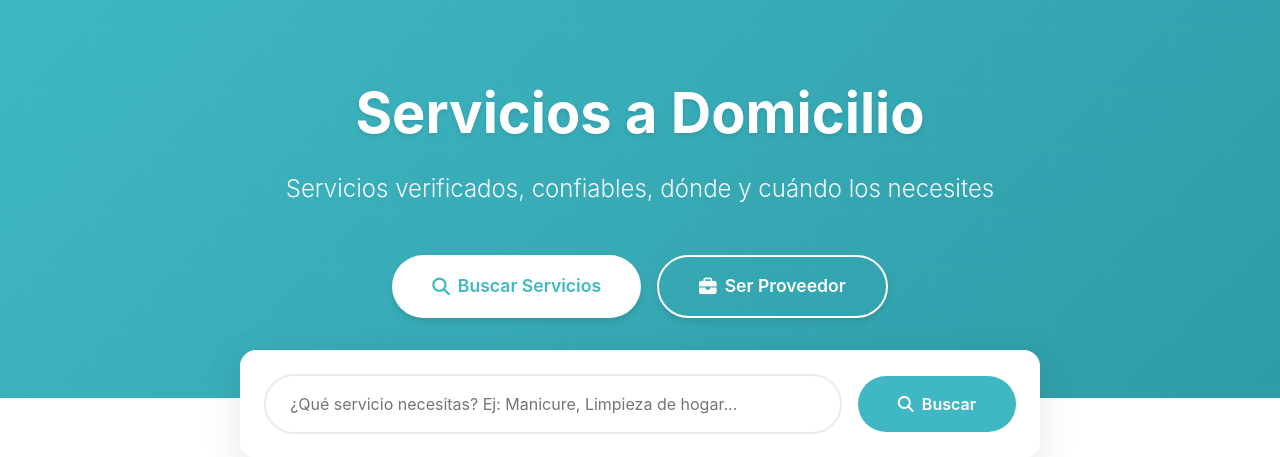
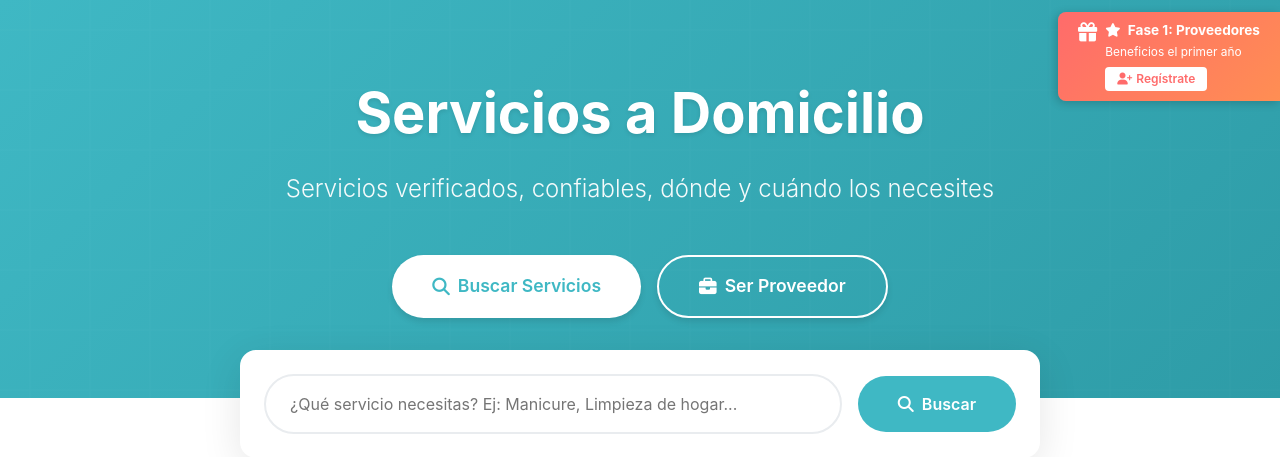
Before and after one commit to jimbuho/liberi_project, a Django app: page / in a window 1280 px wide. Shown: the part 68-525 px from the top of the page. Run offline with Django 5.2, Linux system fonts and the light colour scheme; data that the repository does not hold is empty; parts of the project's set-up code (start-up, migrations or seed data) failed here and were passed over.

Commit message:
Enlaces de privacidad

```diff
--- a/templates/base.html
+++ b/templates/base.html
@@ -256,6 +256,8 @@
                         <li><a href="{% url 'services_list' %}" class="text-white-50">Servicios</a></li>
                         <li><a href="{% url 'providers_list' %}" class="text-white-50">Proveedores</a></li>
                         <li><a href="{% url 'register_provider' %}" class="text-white-50">Ser Proveedor</a></li>
+                        <li><a href="{% url 'legal:terms_provider' %}" class="text-white-50">Términos de Uso</a></li>
+                        <li><a href="{% url 'legal:privacy_provider' %}" class="text-white-50">Política de Privacidad</a></li>
                     </ul>
                 </div>
                 <div class="col-md-4">
--- a/templates/home.html
+++ b/templates/home.html
@@ -2,7 +2,96 @@
 
 {% block title %}Liberi - Servicios a Domicilio{% endblock %}
 
+{% block extra_css %}
+<style>
+    /* Banner Fase 1 - Ribbon flotante */
+    .phase-ribbon {
+        position: fixed;
+        top: 80px;
+        right: 0;
+        background: linear-gradient(135deg, #FF6B6B 0%, #FF8E53 100%);
+        color: white;
+        padding: 10px 20px;
+        border-radius: 8px 0 0 8px;
+        box-shadow: -2px 2px 10px rgba(0,0,0,0.2);
+        z-index: 1000;
+        font-size: 0.85rem;
+        max-width: 280px;
+        transition: all 0.3s ease;
+    }
+
+    .phase-ribbon:hover {
+        max-width: 320px;
+        box-shadow: -3px 3px 15px rgba(0,0,0,0.3);
+    }
+
+    .phase-ribbon-icon {
+        font-size: 1.2rem;
+        margin-right: 8px;
+    }
+
+    .phase-ribbon-text {
+        line-height: 1.3;
+    }
+
+    .phase-ribbon-link {
+        display: inline-block;
+        margin-top: 8px;
+        background: white;
+        color: #FF6B6B;
+        padding: 4px 12px;
+        border-radius: 4px;
+        text-decoration: none;
+        font-size: 0.75rem;
+        font-weight: 600;
+        transition: all 0.2s ease;
+    }
+
+    .phase-ribbon-link:hover {
+        background: #f8f9fa;
+        color: #FF5252;
+        transform: scale(1.05);
+    }
+
+    @media (max-width: 768px) {
+        .phase-ribbon {
+            top: 70px;
+            font-size: 0.75rem;
+            padding: 8px 12px;
+            max-width: 220px;
+        }
+
+        .phase-ribbon-icon {
+            font-size: 1rem;
+        }
+
+        .phase-ribbon-link {
+            font-size: 0.7rem;
+            padding: 3px 8px;
+        }
+    }
+</style>
+{% endblock %}
+
 {% block content %}
+<!-- Banner Fase 1 - Ribbon Flotante -->
+<div class="phase-ribbon">
+    <div class="d-flex align-items-start">
+        <i class="fas fa-gift phase-ribbon-icon"></i>
+        <div class="phase-ribbon-text">
+            <strong class="d-block mb-1">
+                <i class="fas fa-star me-1"></i> Fase 1: Proveedores
+            </strong>
+            <small class="d-block">
+                Beneficios el primer año
+            </small>
+            <a href="https://liberi.app/register/provider/" class="phase-ribbon-link no-loader">
+                <i class="fas fa-user-plus me-1"></i>Regístrate
+            </a>
+        </div>
+    </div>
+</div>
+
 <!-- Hero Section -->
 <section class="hero-section">
     <div class="container">
```
